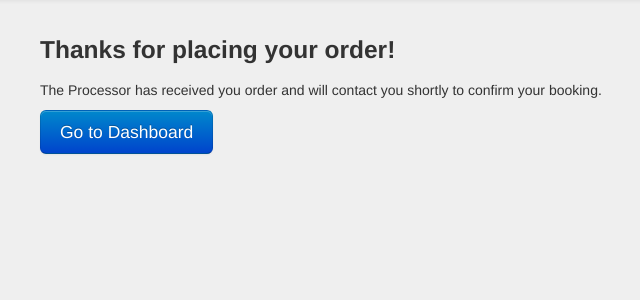
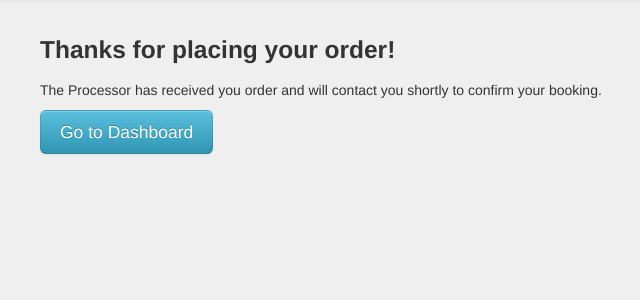
Before and after one commit to triplec1988/Hack----Meat, a Django app: page /r/res_complete/ in a window 1280 px wide. Shown: the part 42-342 px from the top of the page, without its empty margins (45-685 px from the left). Run offline with Django 3.2, Linux system fonts and the light colour scheme; parts of the project's set-up code (start-up, migrations or seed data) failed here and were passed over; some libraries are stand-ins or nearby versions.

Commit message:
standard button classing

```diff
--- a/templates/reservation/reservation_complete.html
+++ b/templates/reservation/reservation_complete.html
@@ -22,7 +22,7 @@
 			<p>The Processor has received you order and will contact you shortly to confirm your booking.</p>
 		</div>
 	    <div class="span6">
-			<a class="btn btn-primary btn-large" href="/u/farmer/dashboard">Go to Dashboard</a>
+			<a class="btn btn-info btn-large" href="/u/farmer/dashboard">Go to Dashboard</a>
 		</div>
 	</div>
 </div>
```
